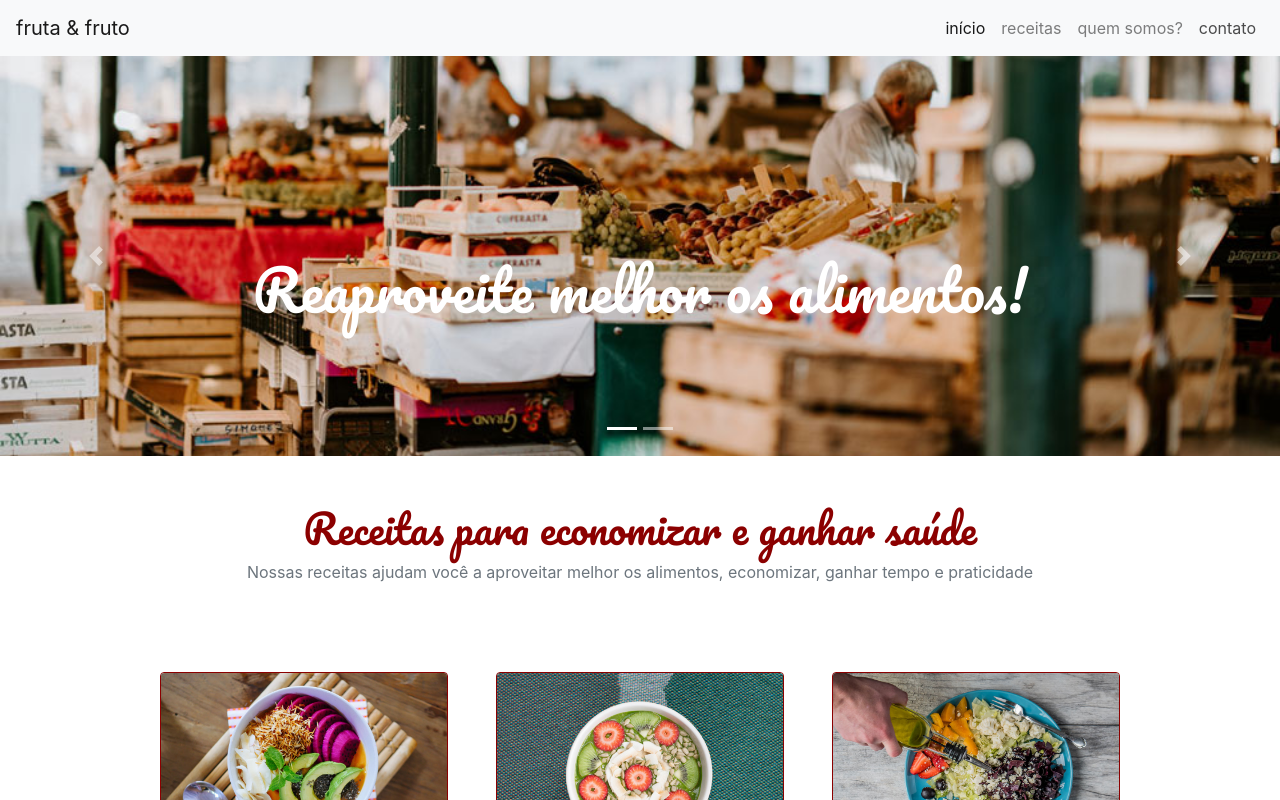
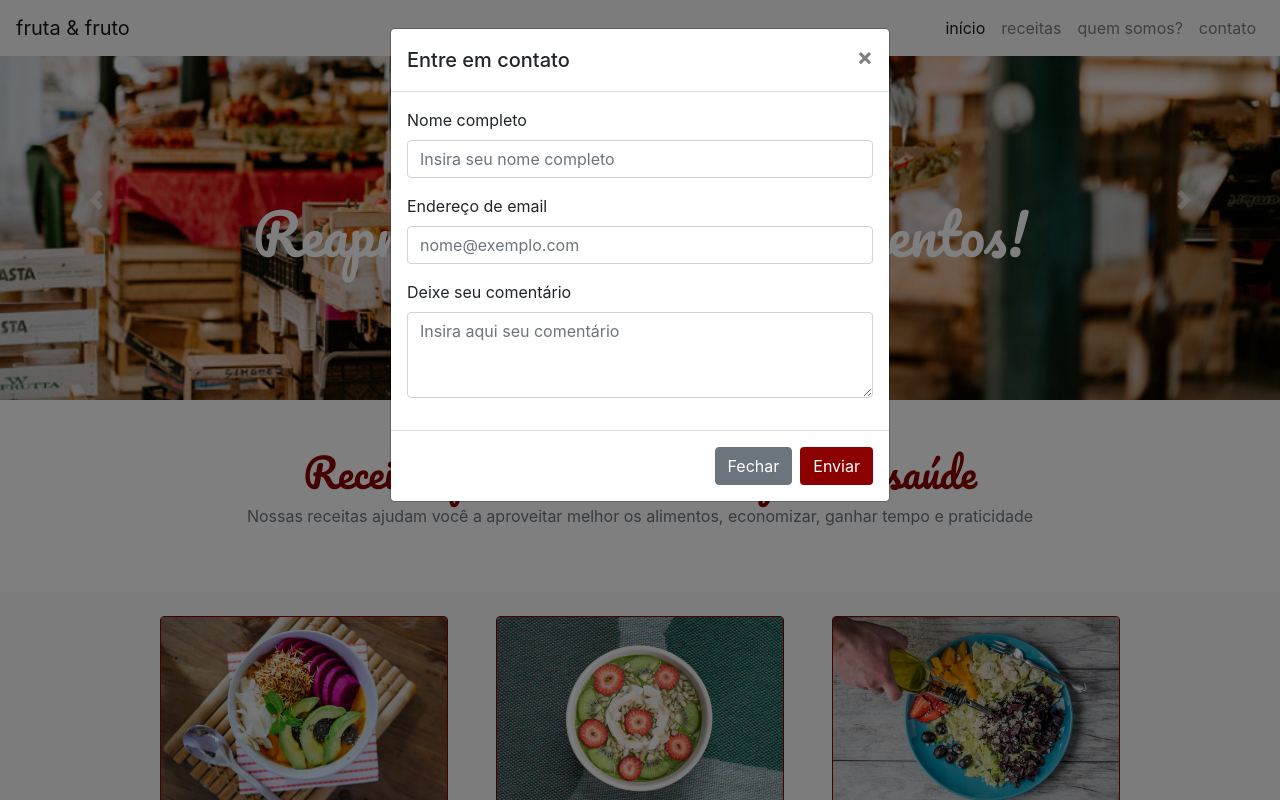
Before and after one commit to ronaldemanuel/bootstrap4-curso, a plain HTML site: page projeto-base/index.html in a window 1280 px wide. Both pictures are taken after a click on the link "contato". Shown: the top 800 px of the page. Drawn offline with nearby package versions, Linux system fonts and the light colour scheme.

Commit message:
Adicionando modal para contato

```diff
--- a/projeto-base/index.html
+++ b/projeto-base/index.html
@@ -11,17 +11,17 @@
 </head>
 <body>
     <header>
-        <nav class="navbar navbar-expand-lg navbar-light bg-light">
+        <nav class="navbar navbar-expand-lg navbar-light bg-light fixed-top">
             <a class="navbar-brand" href="#">fruta & fruto</a>
             <button class="navbar-toggler" type="button" data-toggle="collapse" data-target="#navbarNavAltMarkup" aria-controls="navbarNavAltMarkup" aria-expanded="false" aria-label="Toggle navigation">
                 <span class="navbar-toggler-icon"></span>
             </button>
-            <div class="collapse navbar-collapse d-flex justify-content-end" id="navbarNavAltMarkup">
+            <div class="collapse navbar-collapse justify-content-end" id="navbarNavAltMarkup">
                 <ul class="navbar-nav">
                     <li><a class="nav-link active" href="#">início <span class="sr-only">(current)</span></a></li>
                     <li><a class="nav-link" href="#">receitas</a></li>
                     <li><a class="nav-link" href="#">quem somos?</a></li>
-                    <li><a class="nav-link" href="#">contato</a></li>
+                    <li><a class="nav-link" href="#" data-toggle="modal" data-target="#modalContato">contato</a></li>
                 </ul>
             </div>
         </nav>
@@ -64,7 +64,7 @@
             <p class="text-center text-secondary pb-5">Nossas receitas ajudam você a aproveitar melhor os alimentos, economizar, ganhar tempo e praticidade</p>
         </section>
 
-        <section class="cards container">
+        <section class="container-fluid bg-light">
             <div class="row justify-content-center">
                 <article class="card card-largura borda-cor-destaque p-0 m-4 col-12 col-md-4">
                     <img src="src/img/receita-abacate.jpg" class="card-img-top card-posicao-imagem" alt="Receita refrescante e cheia de vitaminas para o seu café da manhã!">
@@ -123,8 +123,44 @@
         </section>
     </main>
 
+    <!-- Modal -->
+    <div class="modal fade" id="modalContato" tabindex="-1" aria-labelledby="exampleModalLabel" aria-hidden="true">
+        <div class="modal-dialog">
+            <div class="modal-content">
+                <div class="modal-header">
+                    <h5 class="modal-title" id="exampleModalLabel">Entre em contato</h5>
+                    <button type="button" class="close" data-dismiss="modal" aria-label="Close">
+                        <span aria-hidden="true">&times;</span>
+                    </button>
+                </div>
+                <div class="modal-body">
+                    <form>
+                        <div class="form-group">
+                            <label for="formGroupExampleInput">Nome completo</label>
+                            <input type="text" class="form-control" id="formGroupExampleInput" placeholder="Insira seu nome completo">
+                        </div>
+                        <div class="form-group">
+                            <label for="exampleFormControlInput1">Endereço de email</label>
+                            <input type="email" class="form-control" id="exampleFormControlInput1" placeholder="nome@exemplo.com">
+                        </div>
+                        <div class="form-group">
+                            <label for="exampleFormControlTextarea1">Deixe seu comentário</label>
+                            <textarea class="form-control" id="exampleFormControlTextarea1" rows="3" placeholder="Insira aqui seu comentário"></textarea>
+                        </div>
+                    </form>
+                </div>
+                <div class="modal-footer">
+                    <button type="button" class="btn btn-secondary" data-dismiss="modal">Fechar</button>
+                    <button type="button" class="btn botao-cor-destaque">Enviar</button>
+                </div>
+            </div>
+        </div>
+    </div>
 
-    <script src="https://code.jquery.com/jquery-3.5.1.slim.min.js" integrity="sha384-DfXdz2htPH0lsSSs5nCTpuj/zy4C+OGpamoFVy38MVBnE+IbbVYUew+OrCXaRkfj" crossorigin="anonymous"></script>
-    <script src="https://cdn.jsdelivr.net/npm/popper.js@1.16.1/dist/umd/popper.min.js" integrity="sha384-9/reFTGAW83EW2RDu2S0VKaIzap3H66lZH81PoYlFhbGU+6BZp6G7niu735Sk7lN" crossorigin="anonymous"></script>
-    <script src="https://cdn.jsdelivr.net/npm/bootstrap@4.6.0/dist/js/bootstrap.min.js" integrity="sha384-+YQ4JLhjyBLPDQt//I+STsc9iw4uQqACwlvpslubQzn4u2UU2UFM80nGisd026JF" crossorigin="anonymous"></script>
+    <p>contato:<a href="mailto:email@frutafruto.com.br">email@frutafruto.com.br</a></p>
+
+    <script src="https://code.jquery.com/jquery-3.3.1.slim.min.js" integrity="sha384-q8i/X+965DzO0rT7abK41JStQIAqVgRVzpbzo5smXKp4YfRvH+8abtTE1Pi6jizo" crossorigin="anonymous"></script>
+    <script src="https://cdnjs.cloudflare.com/ajax/libs/popper.js/1.14.6/umd/popper.min.js" integrity="sha384-wHAiFfRlMFy6i5SRaxvfOCifBUQy1xHdJ/yoi7FRNXMRBu5WHdZYu1hA6ZOblgut" crossorigin="anonymous"></script>
+    <script src="https://stackpath.bootstrapcdn.com/bootstrap/4.2.1/js/bootstrap.min.js" integrity="sha384-B0UglyR+jN6CkvvICOB2joaf5I4l3gm9GU6Hc1og6Ls7i6U/mkkaduKaBhlAXv9k" crossorigin="anonymous"></script>
+</body>
 </html>
--- a/projeto-base/src/style.css
+++ b/projeto-base/src/style.css
@@ -26,6 +26,11 @@
     color: white;
 }
 
+.botao-cor-destaque:hover {
+    background-color: #550000;
+    color: white;
+}
+
 .borda-cor-destaque {
     border: 1px solid darkred;
 }
```
